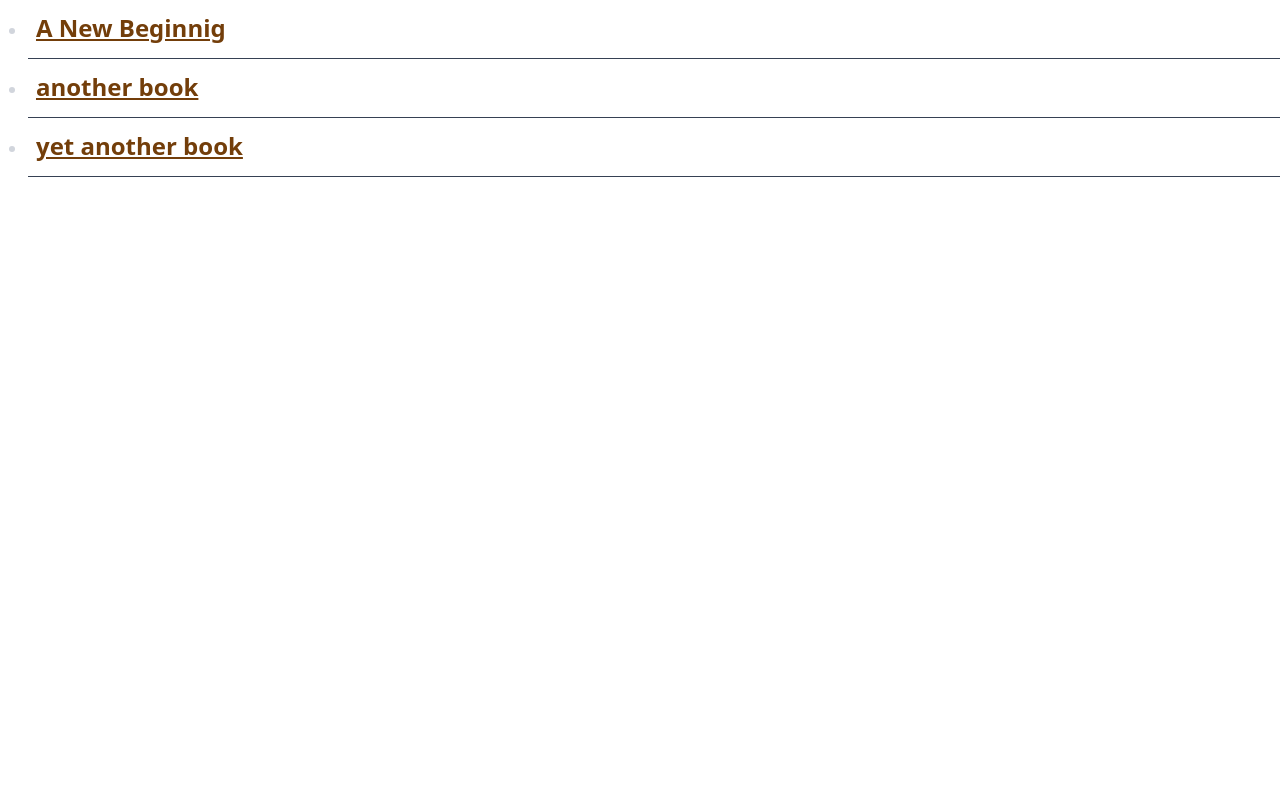
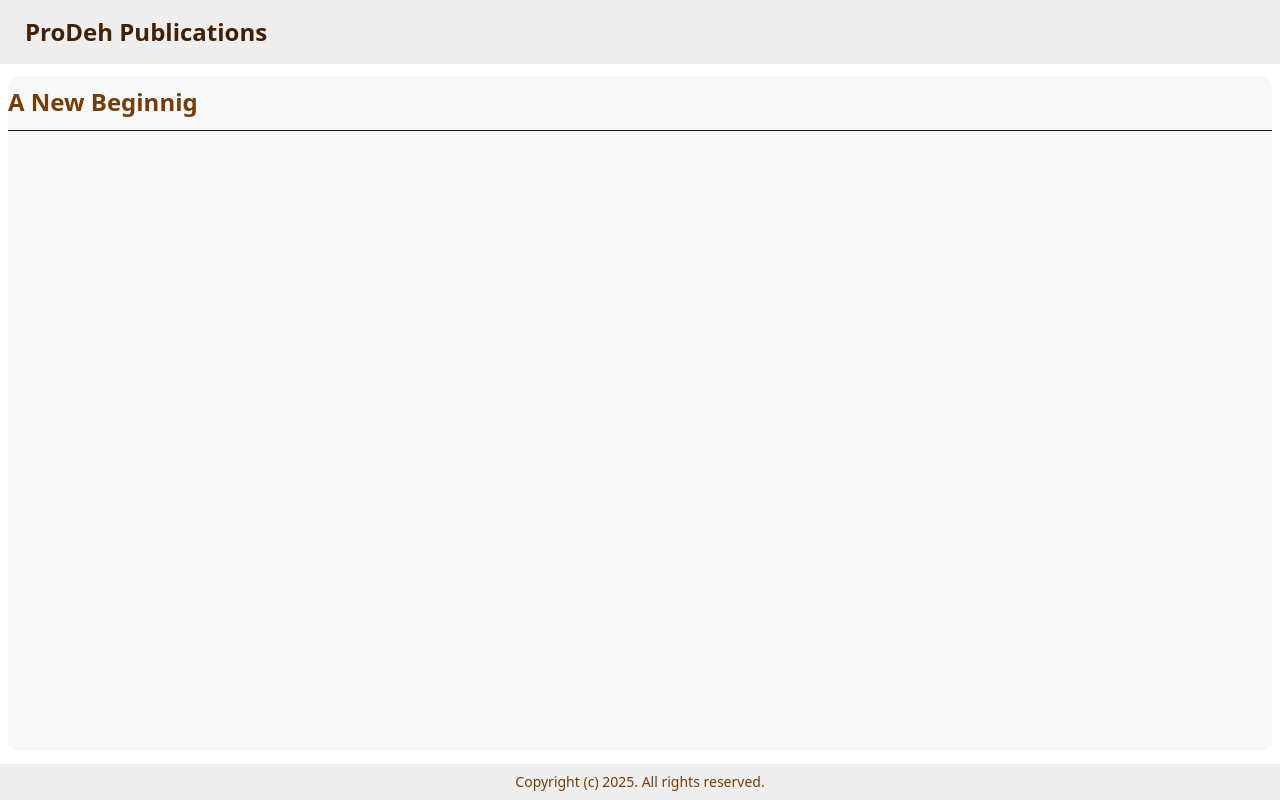
Before and after one commit to PDgaming/Prodeh-Publications, a SvelteKit app: page / in a window 1280 px wide. Built offline with nearby package versions, Linux system fonts and the light colour scheme.

Commit message:
added navbar and footer and polishing UI

```diff
--- a/package.json
+++ b/package.json
@@ -44,6 +44,8 @@
 		]
 	},
 	"dependencies": {
+		"@iconify/svelte": "^5.0.2",
+		"daisyui": "^5.1.25",
 		"marked": "^16.3.0"
 	}
 }
--- a/src/Publications/another book/chapter 1.md
+++ /dev/null
@@ -1 +0,0 @@
-some text here as well.
--- a/src/app.css
+++ b/src/app.css
@@ -1,3 +1,2 @@
 @import 'tailwindcss';
-@plugin '@tailwindcss/forms';
-@plugin '@tailwindcss/typography';
+@plugin "daisyui"
--- a/src/app.html
+++ b/src/app.html
@@ -1,11 +1,14 @@
 <!doctype html>
-<html lang="en">
+<html lang="en" data-theme="retro">
+
 <head>
 	<meta charset="utf-8" />
 	<meta name="viewport" content="width=device-width, initial-scale=1" />
 	%sveltekit.head%
 </head>
+
 <body data-sveltekit-preload-data="hover">
 	<div style="display: contents">%sveltekit.body%</div>
 </body>
+
 </html>
--- a/src/routes/+layout.svelte
+++ b/src/routes/+layout.svelte
@@ -1,12 +1,40 @@
 <script lang="ts">
 	import '../app.css';
 	import favicon from '$lib/assets/favicon.svg';
+	import Navbar from './components/navbar.svelte';
+	import Footer from './components/footer.svelte';
 
 	let { children } = $props();
 </script>
 
 <svelte:head>
 	<link rel="icon" href={favicon} />
+	<title>ProDeh Publications</title>
 </svelte:head>
 
-{@render children?.()}
+<div class="main max-h-screen overflow-hidden">
+	<div class="navbar items-centered absolute top-0 flex w-screen p-2">
+		<Navbar />
+	</div>
+	<div class="content bg-base-100 overflow-x-hidden overflow-y-scroll">
+		<div class="filler bg-base-300 h-16 w-screen"></div>
+		<div class="px-2 pb-2">
+			{@render children()}
+		</div>
+	</div>
+	<div class="footer bg-base-300 flex h-auto justify-center p-2">
+		<Footer />
+	</div>
+</div>
+
+<style>
+	.content {
+		height: calc(100vh - 36px);
+	}
+	.navbar {
+		border-bottom-left-radius: 15px;
+		border-bottom-right-radius: 15px;
+		background-color: var(--base-300);
+		backdrop-filter: blur(30px);
+	}
+</style>
--- a/src/routes/+page.svelte
+++ b/src/routes/+page.svelte
@@ -2,7 +2,7 @@
 	let data = $props();
 </script>
 
-<div class="bg-base-200 prose prose-lg max-w-none rounded-xl pb-1">
+<div class="prose-lg mt-3 prose max-w-none rounded-xl bg-base-200 pb-1">
 	<ul>
 		{#each data.data.bookNames as book}
 			<li class="cursor-pointer border-b pb-3">
@@ -16,3 +16,12 @@
 		{/each}
 	</ul>
 </div>
+
+<style>
+	.prose {
+		min-height: calc(100vh - 125px);
+	}
+	li:first-child {
+		padding-top: 10px;
+	}
+</style>
--- a/src/routes/[slug]/+page.svelte
+++ b/src/routes/[slug]/+page.svelte
@@ -2,7 +2,7 @@
 	let data = $props();
 </script>
 
-<div class="bg-base-200 prose prose-lg max-w-none rounded-xl pb-1">
+<div class="prose-lg mt-3 prose max-w-none rounded-xl bg-base-200 pb-1">
 	<ul>
 		{#each data.data.chapters as chapter}
 			<li class="cursor-pointer border-b pb-3">
@@ -16,3 +16,12 @@
 		{/each}
 	</ul>
 </div>
+
+<style>
+	.prose {
+		min-height: calc(100vh - 125px);
+	}
+	li:first-child {
+		padding-top: 10px;
+	}
+</style>
--- a/src/routes/[slug]/[slug]/+page.svelte
+++ b/src/routes/[slug]/[slug]/+page.svelte
@@ -3,9 +3,9 @@
 	const chapter = data.data.chapter[0];
 </script>
 
-<div class="bg-base-200 prose prose-lg mt-3 max-w-none rounded-xl p-2">
+<div class="prose-lg mt-3 prose flex max-w-none flex-col gap-5 rounded-xl bg-base-200 p-2">
 	<div class="metadata">
-		<h1 class="underline">{chapter.chapterName.replace('.md', '')}</h1>
+		<h1 class="text-3xl font-bold underline">{chapter.chapterName.replace('.md', '')}</h1>
 	</div>
 	<div class="content">
 		{@html chapter.content}
--- /dev/null
+++ b/src/routes/components/footer.svelte
@@ -0,0 +1 @@
+<h1 class="text-yellow-900">Copyright (c) 2025. All rights reserved.</h1>
--- /dev/null
+++ b/src/routes/components/navbar.svelte
@@ -0,0 +1,28 @@
+<script lang="ts">
+	import { page } from '$app/stores';
+	import { onMount } from 'svelte';
+	import Icon from '@iconify/svelte';
+
+	let isHome: boolean = $state(true);
+
+	$effect(() => {
+		if ($page.url.pathname == '/') {
+			isHome = true;
+		} else {
+			isHome = false;
+		}
+	});
+</script>
+
+{#if !isHome}
+	<button
+		onclick={() => {
+			history.back();
+		}}
+		class="btn"
+	>
+		<Icon icon="ep:back" class="h-5 w-5" />
+	</button>
+{/if}
+
+<a class="btn text-2xl font-bold text-yellow-950 btn-ghost" href="/">ProDeh Publications</a>
```
Also changed, not shown: src/Publications/yet another book/chapter 1.md (deleted), 1 other file (tests, documents, lock files or other folders). Lines whose indentation alone changed are shown as unchanged.
